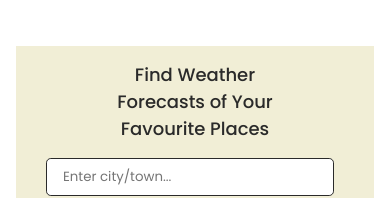
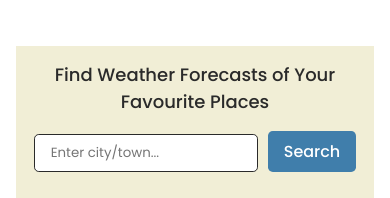
Before and after one commit to M-Rifat/TravelXplore, a React (Create React App) app: page /service in a window 390 px wide. Shown: the part 593-791 px from the top of the page. Built offline with nearby package versions, Linux system fonts and the light colour scheme; no server answers.

Commit message:
weather feature added

```diff
--- a/package.json
+++ b/package.json
@@ -10,7 +10,6 @@
   "dependencies": {
     "@auth0/auth0-react": "^2.2.0",
     "@emailjs/browser": "^3.11.0",
-    "dotenv": "^16.3.1",
     "react": "18.2.0",
     "react-dom": "18.2.0",
     "react-router-dom": "6.9.0",
--- a/src/components/ContactForm.js
+++ b/src/components/ContactForm.js
@@ -10,7 +10,7 @@ function ContactForm() {
   const sendEmail = (e) => {
     e.preventDefault();
 
-    emailjs.sendForm('service_2x5ec5x', 'template_czurh0w', form.current, 'TkuPZ_W0E1-Vj_H_h')
+    emailjs.sendForm(process.env.REACT_APP_SERVICE_ID, process.env.REACT_APP_TEMPLATE_ID, form.current, process.env.REACT_APP_PUBLIC_KEY)
       .then((result) => {
           console.log(result.text);
           if(confirm('Message sent Successfully...')){
--- a/src/components/Weather.js
+++ b/src/components/Weather.js
@@ -1,8 +1,8 @@
-import React, { useState } from 'react';
-import "./WeatherStyle.css"
+import React, { useState } from "react";
+import "./WeatherStyle.css";
 
 const api = {
-  key: "63d5a49cc299a83fc2c0a8857033c2d5",
+  key: process.env.REACT_APP_API_KEY,
   base: "https://api.openweathermap.org/data/2.5/",
 };
 
@@ -42,7 +42,7 @@ const Weather = () => {
         ""
       )}
     </div>
-  )
-}
+  );
+};
 
 export default Weather;
--- a/src/components/WeatherStyle.css
+++ b/src/components/WeatherStyle.css
@@ -3,7 +3,7 @@
     height: 11.5rem;
 }
 .weatherContainer h2{
-        margin: 3rem 6rem 1rem 6rem ;
+        margin: 3rem 2rem 1rem 2rem ;
         font-weight: 500;
         color: #2a2a2a;
         padding-top: 15px;
@@ -52,3 +52,9 @@
        font-size: 18px;
     }
 }
+
+@media screen and (max-width:450px) {
+    .weatherContainer input{
+        width: 14rem;
+    }
+}
```
Also changed, not shown: 1 other file (tests, documents, lock files or other folders). Lines whose indentation alone changed are shown as unchanged.
